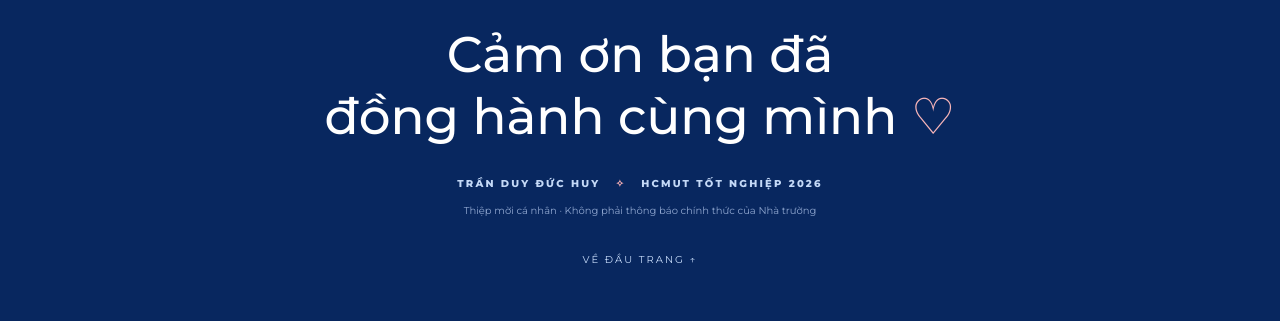
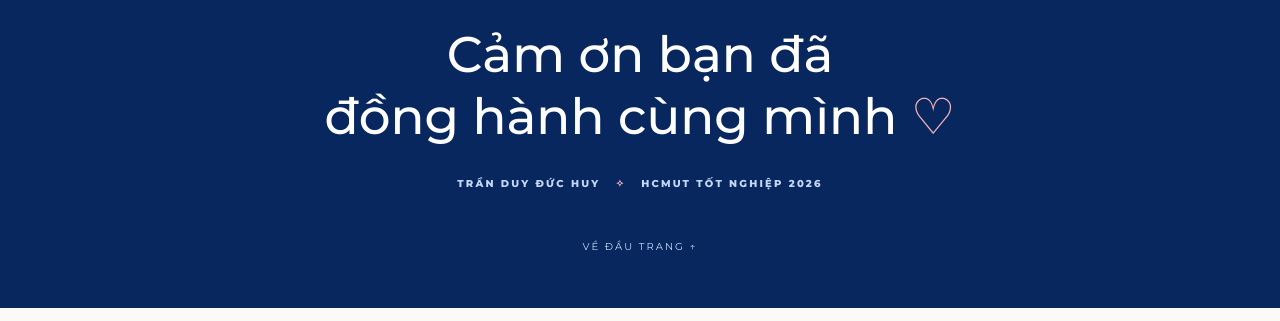
Before and after one commit to dchyuu/graduation-invitation-2026, a plain HTML site: page index.html in a window 1280 px wide. Shown: the part 6203-6524 px from the top of the page. Drawn offline with Linux system fonts and the light colour scheme.

Commit message:
Remove footer invitation notice

```diff
--- a/index.html
+++ b/index.html
@@ -113,7 +113,7 @@
 
     <section class="section contact-section" aria-labelledby="contact-title"><div class="wrap contact-inner reveal"><p class="overline">HỖ TRỢ CHỈ ĐƯỜNG</p><h2 class="display" id="contact-title">Bạn cần <em>chỉ đường?</em></h2><p>Nếu bạn cần hỗ trợ tìm địa điểm vào ngày lễ, hãy liên hệ:</p><strong>Trần Xuân Hảo</strong><a href="tel:+84834125202" class="phone-link" aria-label="Gọi cho Trần Xuân Hảo theo số 0834125202">0834 125 202 <span>↗</span></a><div class="contact-divider"></div><p class="contact-end">Hẹn gặp bạn ở Bách Khoa. Có bạn ở đó là một niềm vui rất lớn với mình!</p></div></section>
   </main>
-  <footer><div class="wrap footer-inner"><a class="footer-logo-link" href="https://hcmut.edu.vn/" target="_blank" rel="noopener noreferrer" aria-label="Trang chính thức của Trường Đại học Bách khoa"><img src="assets/logo-bk-tphcm.png" alt="Logo Trường Đại học Bách khoa" width="54" height="54"></a><div class="footer-big">Cảm ơn bạn đã<br>đồng hành cùng mình<span> ♡</span></div><p>TRẦN DUY ĐỨC HUY <span>✧</span> HCMUT TỐT NGHIỆP 2026</p><small>Thiệp mời cá nhân · Không phải thông báo chính thức của Nhà trường</small><a href="#top" class="back-top">VỀ ĐẦU TRANG ↑</a></div></footer>
+  <footer><div class="wrap footer-inner"><a class="footer-logo-link" href="https://hcmut.edu.vn/" target="_blank" rel="noopener noreferrer" aria-label="Trang chính thức của Trường Đại học Bách khoa"><img src="assets/logo-bk-tphcm.png" alt="Logo Trường Đại học Bách khoa" width="54" height="54"></a><div class="footer-big">Cảm ơn bạn đã<br>đồng hành cùng mình<span> ♡</span></div><p>TRẦN DUY ĐỨC HUY <span>✧</span> HCMUT TỐT NGHIỆP 2026</p><a href="#top" class="back-top">VỀ ĐẦU TRANG ↑</a></div></footer>
   <dialog id="campusMapDialog" class="campus-map-dialog" aria-labelledby="campusMapTitle">
     <button type="button" id="closeCampusMap" class="campus-map-close" aria-label="Đóng sơ đồ">×</button>
     <h2 id="campusMapTitle">Sơ đồ trường · Cổng 1 → A5</h2>
```
